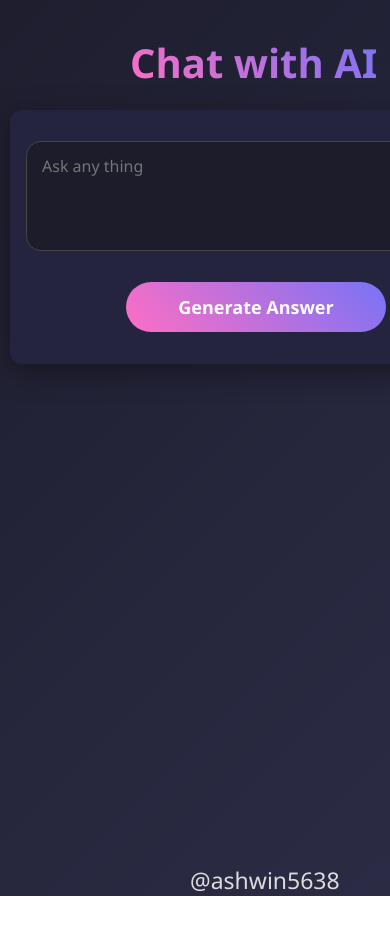
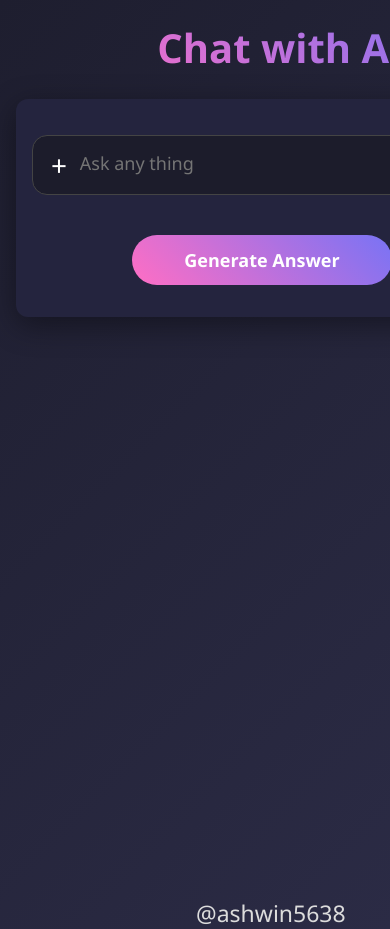
Before and after one commit to ashwin5638/AiChatApplication, a React (Create React App) app: page / in a window 390 px wide. Shown: the top 929 px of the page. Before the commit the page ends 896 px from the top, so only its background shows below. Built offline with nearby package versions, Linux system fonts and the light colour scheme.

Commit message:
Update project

```diff
--- a/package.json
+++ b/package.json
@@ -9,6 +9,8 @@
     "@testing-library/user-event": "^13.5.0",
     "ajv": "^8.17.1",
     "axios": "^1.11.0",
+    "lucide": "^0.542.0",
+    "lucide-react": "^0.542.0",
     "react": "^19.1.1",
     "react-dom": "^19.1.1",
     "react-markdown": "^10.1.0",
--- a/src/Components/Chat/index.css
+++ b/src/Components/Chat/index.css
@@ -11,7 +11,7 @@ body {
   background: linear-gradient(135deg, #1e1e2f, #2b2b45);
   color: #fff;
   display: flex;
-  margin: auto;
+
 }
 
 /* Container */
@@ -29,21 +29,21 @@ body {
   margin-bottom: 1.5rem;
   background: linear-gradient(45deg, #ff6ec4, #7873f5);
   -webkit-background-clip: text;
-  margin-top: 100px;
-  margin-left: 250px;
+  margin-top: 60px;
+  margin-left: 280px;
   -webkit-text-fill-color: transparent;
   text-align: center;
 }
 
 .chat {
   width: 130vh;
-  max-width: 1200px;
+  max-width: 1300px;
   background: #24243e;
   border-radius: 20px;
   padding: 2rem;
   margin-top: 30px;
   display: flex;
-  margin-left: 300px;
+  margin-left: 250px;
   flex-direction: column;
   box-shadow: 0 8px 30px rgba(0, 0, 0, 0.4);
   text-align: center;
@@ -69,7 +69,7 @@ body {
 
 .para{
   color: gainsboro ;
-  margin-left: 850px;
+  margin-left: 650px;
   margin-top:450px ;
   font-size: 20px;
   font-weight: 500;
@@ -80,30 +80,113 @@ body {
   box-shadow: 0 0 15px rgba(239, 233, 237, 0.7);
 }
 
-/* Textarea */
-.text-area {
+.text-container{
+  display: flex;
+  flex-direction: row;
   width: 100%;
+  margin: 50px;
   max-width: 110vh;
-  margin-left: 40px;
-  height: 90px;
   border-radius: 15px;
   border: 1px solid #444;
   background: #1c1c2b;
+  padding: 10px;
+  margin-bottom: 1.5rem;
+  margin-top: 20px;
+  resize: none;
+  transition: border 0.3s;
+   min-height: 60px;
+  transition: height 0.2s ease;
+}
+
+
+.text-container:focus {
+  border: 1px solid #7873f5;
+  box-shadow: 0 0 10px rgba(120, 115, 245, 0.5);
+}
+
+.text-area{
+  width: 100%;
+  max-width: 110vh;
+  padding-top: 5px;
+  height: 30px;
+  background: transparent;
   color: #fff;
-  padding: 1rem;
-  padding-left: 30px;
-  font-size: 23px;
-  margin-bottom: 1.5rem;
+  padding-left: 25px;
+  font-size: 18px;
+  margin: 0px;
   outline: none;
-  margin-top: 20px;
+  border: 0px;
   resize: none;
   transition: border 0.3s;
 }
 
-.text-area:focus {
-  border: 1px solid #7873f5;
-  box-shadow: 0 0 10px rgba(120, 115, 245, 0.5);
+.file-chip {
+  margin-top: 8px;
+  padding: 6px 10px;
+  display: inline-flex;
+  align-items: center;
+  background: #2d2d3a;
+  border-radius: 12px;
+  font-size: 14px;
+  color: #fff;
+  gap: 6px;
 }
+
+.remove-file {
+  border: none;
+  background: transparent;
+  color: white;
+  font-size: 14px;
+  cursor: pointer;
+}
+
+
+
+.chat-plus {
+  border: none;
+  background: transparent;
+  color: #fff;
+  font-size: 28px;
+  font-weight: 200;
+  padding-left: 8px;
+  cursor: pointer;
+}
+
+
+.answer-box {
+  position: relative;
+  background: transparent;
+  margin-bottom: 100px;
+  padding: 16px;
+  border-radius: 8px;
+  margin-top: 20px;
+  font-family: monospace;
+}
+
+.copy-btn {
+  position: absolute;
+  top: 10px;
+  right: 15px;
+  background: transparent;
+  margin-bottom: 100px;
+  border: 1px solid #e0dbdb;
+  font-size: 15px;
+  border-radius: 6px;
+  padding: 4px 10px;
+  color: #b1adad;
+  cursor: pointer;
+  transition: 0.2s;
+}
+
+.copy-btn:hover {
+  background: #444;
+}
+
+.answer-container{
+  margin-top: 40px;
+}
+
+
 
 .answer-box {
   animation: fadeIn 0.4s ease-in-out;
@@ -197,20 +280,17 @@ body {
 
 
 
-/* Mobile responsive for <= 480px */
 @media (max-width: 480px) {
   .chat-div {
-    margin: 0 auto;
     margin-top: 15px;
     width: 100%;
-    padding: 0 10px; /* keep spacing at edges */
+    margin: 0px;
   }
 
   .chat {
     width: 480px;
     max-width: 100%;
-    padding: 1rem;
-    margin: 0 auto;
+    margin: 0px;
     border-radius: 12px;
   }
 
@@ -218,25 +298,87 @@ body {
   .para{
   color: gainsboro ;
   margin-left: 180px;
-  margin-top: 500px ;
+  margin-top: 580px ;
   font-size: 23px;
   font-weight: 500;
 }
-  .head {
+.head {
     font-size: 40px;
-    margin: 20px auto;
+    margin-top: 20px;
     text-align: center;
-    margin-left: 120px;
+    margin-left: 50px;
   }
 
-  .text-area {
-    width: 100%;
-    height: 110px;
-    font-size: 16px;
-    margin: 15px 0;
-    padding: 0.8rem;
-    padding-left: 15px;
-  }
+ .text-container{
+  display: flex;
+  flex-direction: row;
+  width: 100%;
+  max-width: 460px;
+  border-radius: 15px;
+  border: 1px solid #444;
+  background: #1c1c2b;
+  margin: 0px;
+  padding: 10px;
+  margin-bottom: 1.5rem;
+  margin-top: 20px;
+  resize: none;
+  transition: border 0.3s;
+   min-height: 60px;
+  transition: height 0.2s ease;
+}
+
+
+.text-container:focus {
+  border: 1px solid #7873f5;
+  box-shadow: 0 0 10px rgba(120, 115, 245, 0.5);
+}
+
+.text-area{
+  width: 100%;
+  max-width: 450px;
+  padding-top: 5px;
+  height: 30px;
+  background: transparent;
+  color: #fff;
+  font-size: 18px;
+  margin: 0px;
+  outline: none;
+  border: 0px;
+  resize: none;
+  transition: border 0.3s;
+}
+
+.file-chip {
+  margin-top: 8px;
+  padding: 6px 10px;
+  display: inline-flex;
+  align-items: center;
+  background: #2d2d3a;
+  border-radius: 12px;
+  font-size: 14px;
+  color: #fff;
+  gap: 6px;
+}
+
+.remove-file {
+  border: none;
+  background: transparent;
+  color: #ff6b6b;
+  font-size: 14px;
+  cursor: pointer;
+}
+
+
+
+.chat-plus {
+  border: none;
+  background: transparent;
+  color: #fff;
+  font-size: 28px;
+  font-weight: 200;
+  cursor: pointer;
+}
+
 
   .buttn {
     width: 100%;
--- a/src/Components/Chat/index.js
+++ b/src/Components/Chat/index.js
@@ -7,48 +7,122 @@ import "./index.css";
 const ChatAi = () => {
   const [questions, setQuestions] = useState("");
   const [answer, setAnswer] = useState("");
+  const [copied, setCopied] = useState(false);
+  const [fileData, setFileData] = useState(null);
+  const [fileName, setFileName] = useState("");
+
 
 const generateAnswer = async () => {
   setAnswer("loading...");
-    const response = await axios({
-      url: `https://generativelanguage.googleapis.com/v1beta/models/gemini-2.0-flash:generateContent?key=${process.env.REACT_APP_API_KEY}`,
-      method: "POST",
-      data: {
-        contents: [
-          {
-            parts: [{ text: questions }],
-          },
-        ],
+
+  const parts = [{ text: questions }];
+
+  if (fileData) {
+    parts.push({
+      inlineData: {
+        mimeType: fileData.mimeType,
+        data: fileData.data,
       },
     });
+  }
+
+  const response = await axios.post(
+    `https://generativelanguage.googleapis.com/v1beta/models/gemini-2.0-flash:generateContent?key=${process.env.REACT_APP_API_KEY}`,
+    {
+      contents: [{ parts }],
+    }
+  );
 
   setAnswer(response.data.candidates[0].content.parts[0].text);
+};
+
+
+  const handleCopy = () => {
+    navigator.clipboard.writeText(answer);
+    setCopied(true);
+    setTimeout(() => setCopied(false), 2000); // reset
   };
 
   return (
     <div className="chat-div">
       <h1 className="head">Chat with AI</h1>
       <div className="chat">
+        <div className="text-container">
+  {/* + button with file input */}
+  <label className="chat-plus">
+    +
+    <input
+      type="file"
+      accept="image/*,.pdf,.docx,.txt"
+      style={{ display: "none" }}
+     onChange={(e) => {
+  const file = e.target.files[0];
+  if (file) {
+    setFileName(file.name); // store name
+
+    if (file.type.startsWith("image/")) {
+      const reader = new FileReader();
+      reader.onloadend = () => {
+        setFileData({
+          mimeType: file.type,
+          data: reader.result.split(",")[1],
+        });
+      };
+      reader.readAsDataURL(file);
+    } else {
+      setFileData(null);
+    }
+  }
+}}
+
+    />
+  </label>
+
+  {/* Textarea */}
   <textarea
     className="text-area"
     value={questions}
-          onChange={(e) => setQuestions(e.target.value)}
+    onChange={(e) => {
+      setQuestions(e.target.value);
+      e.target.style.height = "auto";
+      e.target.style.height = e.target.scrollHeight + "px";
+      e.target.parentNode.style.height = e.target.scrollHeight + "px";
+    }}
     placeholder="Ask any thing"
     rows="5"
-        ></textarea>
+  />
+  {fileName && (
+  <div className="file-chip">
+   {fileName}
+    <button
+      onClick={() => {
+        setFileName("");
+        setFileData(null);
+      }}
+      className="remove-file"
+    >
+      ✕
+    </button>
+  </div>
+)}
+
+</div>
+
         <button className="buttn" onClick={generateAnswer}>
           Generate Answer
         </button>
-
-        {/* Render AI answer nicely */}
         {answer && (
           <div className="answer-box">
-          <ReactMarkdown  remarkPlugins={[remarkGfm]}>
-              {answer}
-             </ReactMarkdown>
+
+            <button className="copy-btn" onClick={handleCopy}>
+              ⿻ {copied ? "Copied!" : "Copy code"}
+            </button>
+
+          <div className="answer-container">
+            <ReactMarkdown  remarkPlugins={[remarkGfm]}>{answer}</ReactMarkdown>
+            </div>
           </div>
         )}
-
       </div>
       <p className="para">@ashwin5638</p>
     </div>
```
Also changed, not shown: 1 other file (tests, documents, lock files or other folders). Lines whose indentation alone changed are shown as unchanged.
